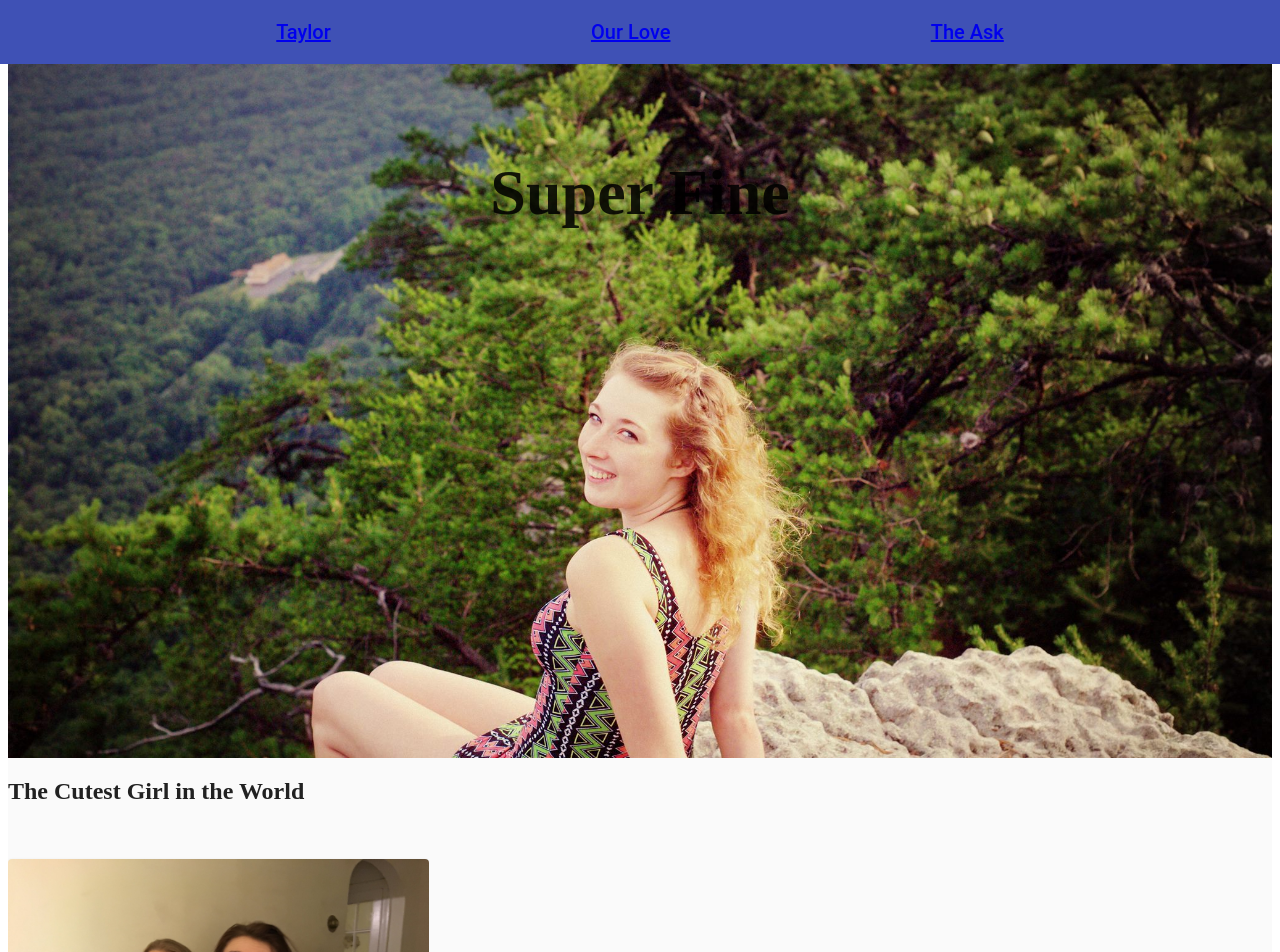
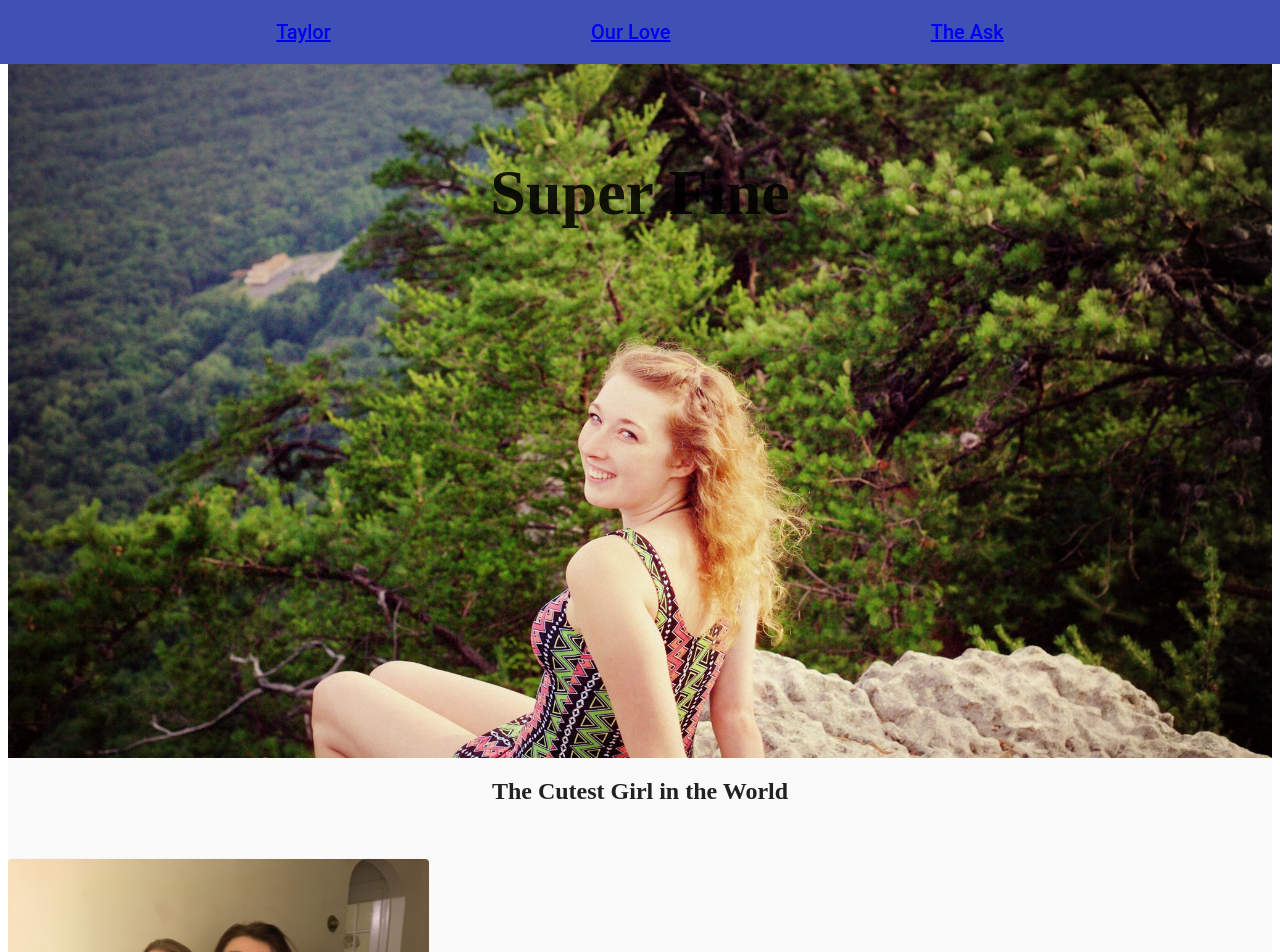
Before and after one commit to nickderobertis/proposal-site, an Angular app in the folder proposal-app/: page / in a window 1280 px wide. Shown: the top 952 px of the page. Built offline with nearby package versions, Linux system fonts and the light colour scheme.

Commit message:
Center section headers

```diff
--- a/proposal-app/src/app/general-components/title-panel/title-panel.component.css
+++ b/proposal-app/src/app/general-components/title-panel/title-panel.component.css
@@ -3,9 +3,14 @@
   display: flex;
   box-sizing: border-box;
   flex-direction: row;
-  align-items: center;
+  justify-content: center;
   white-space: nowrap;
 }
 
+.title-block {
+
+}
+
 .title-header {
+
 }
--- a/proposal-app/src/app/general-components/title-panel/title-panel.component.html
+++ b/proposal-app/src/app/general-components/title-panel/title-panel.component.html
@@ -1,3 +1,5 @@
 <div class="title-panel">
-  <h2 class="title-header">{{titleText}}</h2>
+  <div class="title-block">
+    <h2 class="title-header">{{titleText}}</h2>
+  </div>
 </div>
```
